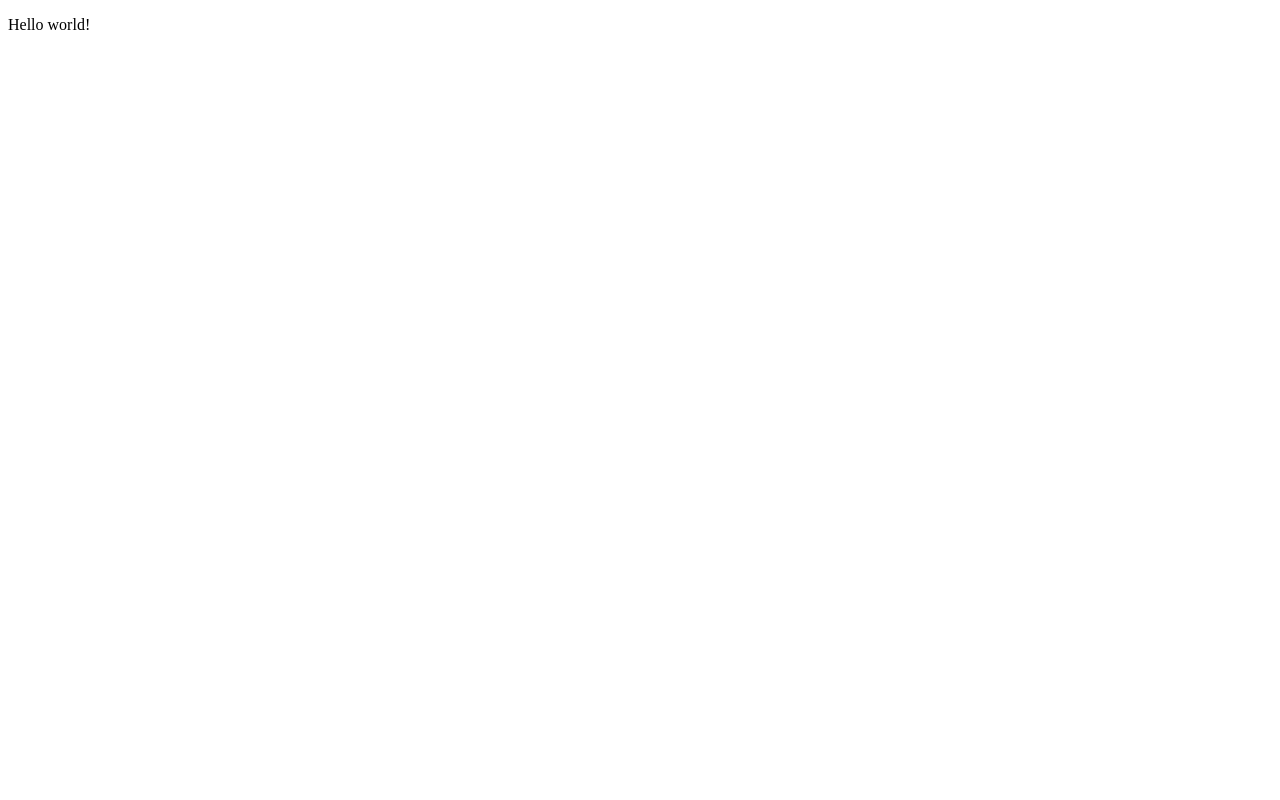
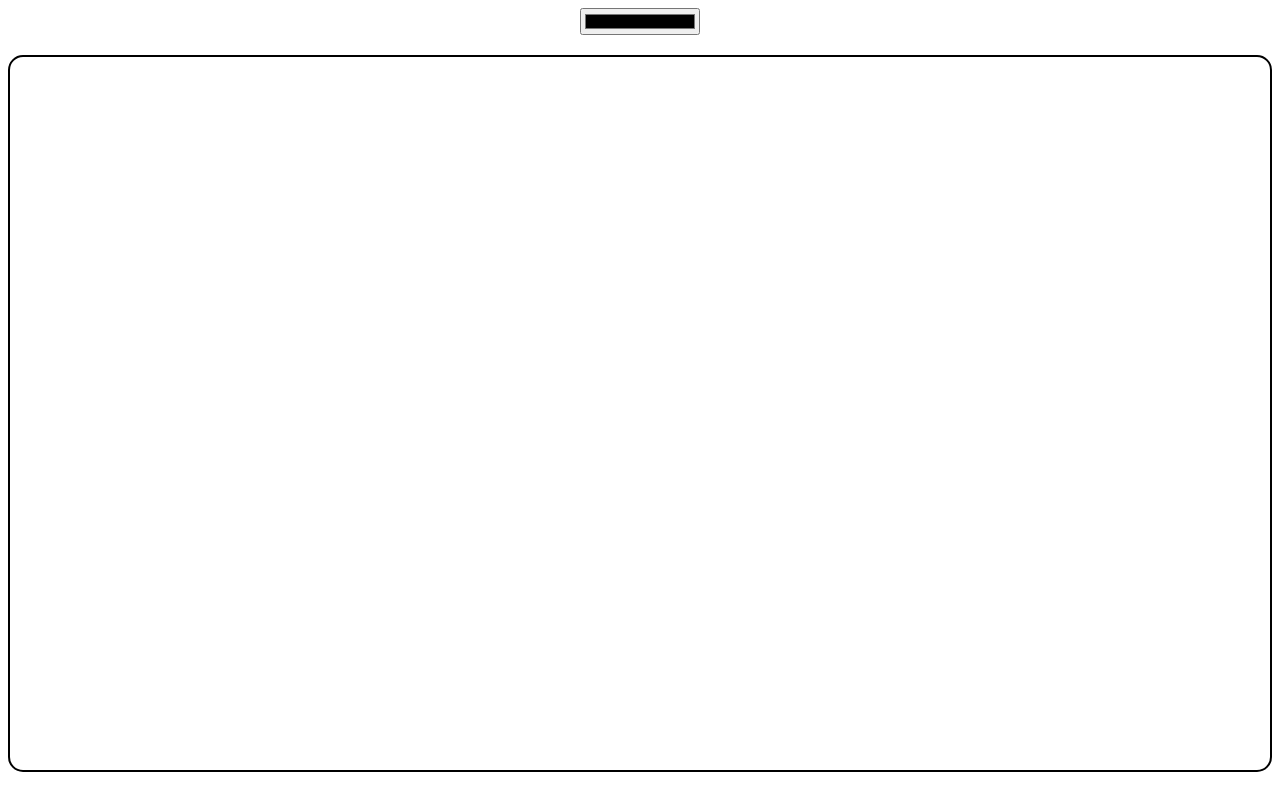
Before and after one commit to Ali-Aref1/Interactive-Whiteboard, a React (Vite) app: page / in a window 1280 px wide. Built offline with nearby package versions, Linux system fonts and the light colour scheme.

Commit message:
made compponents

```diff
--- a/src/App.tsx
+++ b/src/App.tsx
@@ -1,12 +1,11 @@
 import './App.css'
+import {Container} from './components/container/Container'
 
 function App() {
 
   return (
     <>
-      <p>
-        Hello world!
-      </p>
+      <Container/>
     </>
   )
 }
--- /dev/null
+++ b/src/components/board/Board.tsx
@@ -0,0 +1,8 @@
+import './style.css'
+export const Board = () => {
+  return (
+    <div className="board">
+
+    </div>
+  )
+}
--- /dev/null
+++ b/src/components/board/style.css
@@ -0,0 +1,6 @@
+.board{
+    border: 2px solid black;
+    border-radius:15px;
+    margin: 20px 0px;
+    height:100%;
+}
--- /dev/null
+++ b/src/components/container/Container.tsx
@@ -0,0 +1,13 @@
+import './style.css'
+import {Board} from '../board/Board'
+export const Container = () => {
+  return (
+    <div className="container">
+        <div className="color-picker"><input type="color"></input></div>
+        <div className="board-container">
+        <Board/>
+    </div>
+    </div>
+
+  )
+}
--- /dev/null
+++ b/src/components/container/style.css
@@ -0,0 +1,19 @@
+.container{
+    display:flex;
+    flex-direction: column;
+    width:100%;
+    height:calc(100vh - 60px);
+}
+.color-picker{
+    display:flex;
+    justify-content: center;
+}
+.color-picker input{
+    width:120px;
+}
+.board-container{
+    height:100%;
+}
+.body{
+
+}
```
